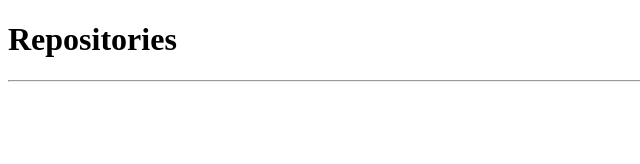
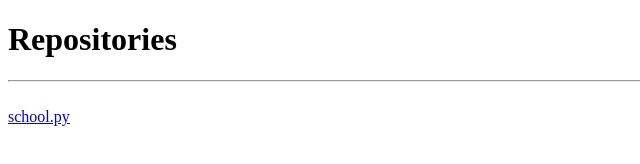
Before and after one commit to MaliciousFiles/File-Downloads, a plain HTML site: page index.html in a window 1280 px wide. Shown: the full height of the page, 0-640 px from the left. Drawn offline with Linux system fonts and the light colour scheme.

Commit message:
Add school.py link

```diff
--- a/index.html
+++ b/index.html
@@ -1,7 +1,7 @@
 <!DOCTYPE html>
 <html lang="en">
 	<head>
-		<title>Projects</title>
+		<title>/</title>
 		<meta charset="UTF-8">
 		<meta name="viewport" content="width=device-width, inital_scale=-1">
 	</head>
@@ -9,5 +9,6 @@
 		<h1>Repositories</h1>
 		<hr>
 		<br>
+		<a href="/school.py">school.py</a>
 	</body>
 </html>
```
